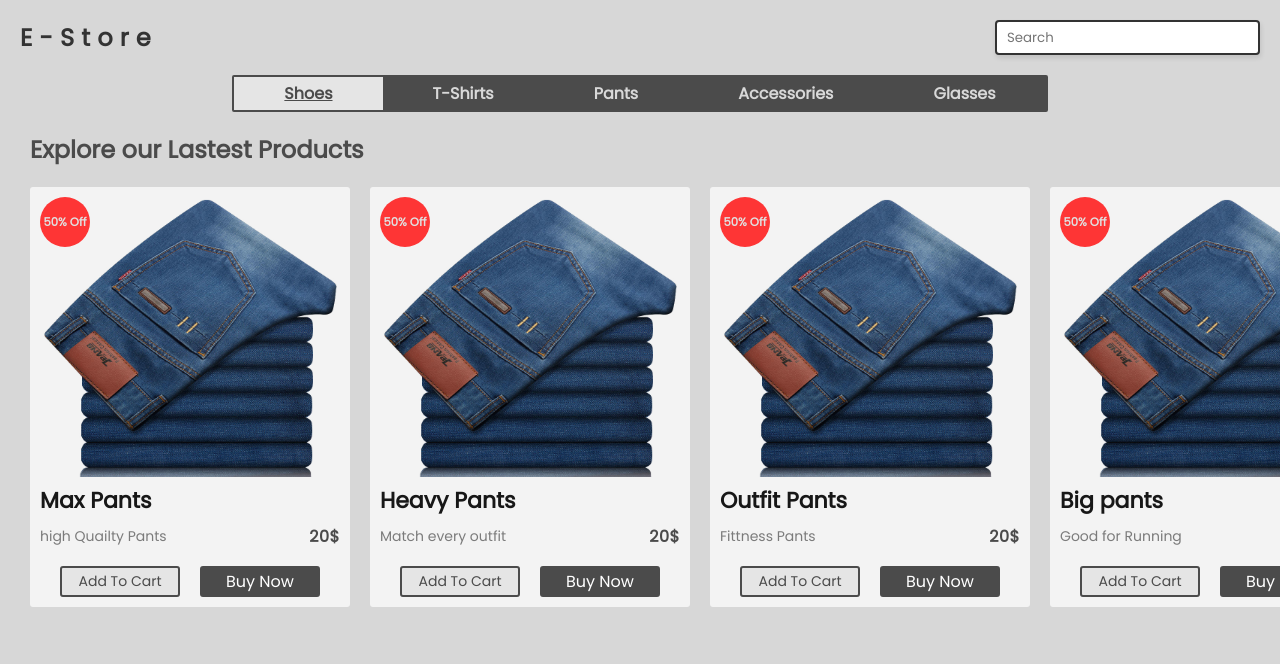
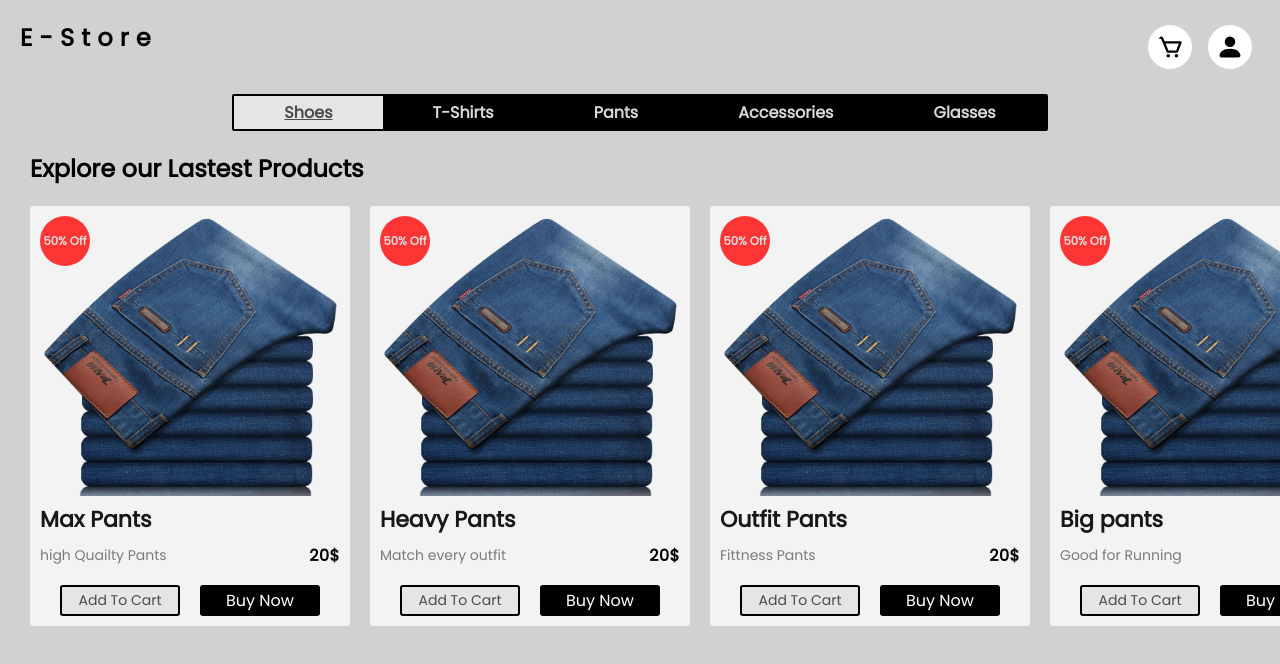
Before and after one commit to ahmedos999/react-estore, a React (Create React App) app: page /pants in a window 1280 px wide. Shown: the top 664 px of the page. Built offline with nearby package versions, Linux system fonts and the light colour scheme; data requests are answered from the project's data file.

Commit message:
icons style editing

```diff
--- a/package.json
+++ b/package.json
@@ -3,6 +3,9 @@
   "version": "0.1.0",
   "private": true,
   "dependencies": {
+    "@fortawesome/fontawesome-svg-core": "^6.4.0",
+    "@fortawesome/free-solid-svg-icons": "^6.4.0",
+    "@fortawesome/react-fontawesome": "^0.2.0",
     "@testing-library/jest-dom": "^5.16.5",
     "@testing-library/react": "^13.4.0",
     "@testing-library/user-event": "^13.5.0",
--- a/src/Navbar.js
+++ b/src/Navbar.js
@@ -1,7 +1,15 @@
+import { BiCart } from 'react-icons/bi';
+//BsFillPersonFill
+import { BsFillPersonFill } from 'react-icons/bs';
+
 const Navbar = () => {
-    return ( <div className="nav">
+    return (
+
+    <div className="nav">
         <h4>E-Store</h4>
-        <input type="text" placeholder="Search"/>
+        <div className="icons">
+        <BiCart className='icon'/><BsFillPersonFill className='icon'></BsFillPersonFill>
+        </div>
     </div> );
 }
 
--- a/src/index.css
+++ b/src/index.css
@@ -2,10 +2,10 @@
 *{
   margin: 0;
   font-family: 'Poppins';
-  color: #333;
+  /* color: #333; */
 }
 body{
-  background-color: #d7d7d7;
+  background-color: #d1d1d1;
 }
 button{
   cursor: pointer;
@@ -38,7 +38,7 @@ button{
   margin-left: 30px;
 }
 .maincontent h2{
-  color: #4b4b4b;
+  color: #000;
 }
 .card{
   position: relative;
@@ -78,7 +78,7 @@ button{
   justify-content: center;
 }
 .fav{
-  border: 2px solid #4b4b4b;
+  border: 2px solid #000;
   background-color: #e5e5e5;
   color: #4b4b4b;
   width: 40%;
@@ -90,8 +90,8 @@ button{
   justify-content: space-around;
 }
 .buy{
-  border: 2px solid #4b4b4b;
-  background-color: #4b4b4b;
+  border: 2px solid #000;
+  background-color: #000;
   width: 40%;
   color: white;
   font-size: 16px;
@@ -139,7 +139,7 @@ button{
 }
 .price h6{
   font-size: 16px;
-  color: #4b4b4b;
+  color: #000;
   letter-spacing: 0.5px;
 }
 
@@ -154,7 +154,7 @@ button{
 .tabs ul{
   display: flex;
   list-style: none;
-  border: 2px solid #4b4b4b;
+  border: 2px solid #000;
   /* padding: 12px; */
   padding: 0;
   border-radius: 2px;
@@ -162,7 +162,7 @@ button{
 .tabs ul li{
   /* margin: 0px 8px; */
   cursor: pointer;
-  background-color: #4b4b4b;
+  background-color: #000;
   padding: 4px 50px;
   color: #d8d8d8;
   transition: 200ms ease-in;
@@ -182,3 +182,22 @@ button{
   text-decoration: underline;
   color: #4b4b4b !important;
 }
+
+.icons{
+  width: 120px;
+  display: flex;
+  justify-content: space-around
+}
+.icon{
+  padding: 8px;
+  border-radius: 50px;
+  background-color: white;
+  margin: 5px;
+  color: #000;
+  font-size: 28px;
+  transition: transform .7s ease-in-out;
+}
+.icon:hover{
+  transform: rotate(360deg);
+  box-shadow: 2px 2px 1px rgba(0,0,0,0.3);
+}
```
Also changed, not shown: 1 other file (tests, documents, lock files or other folders).
